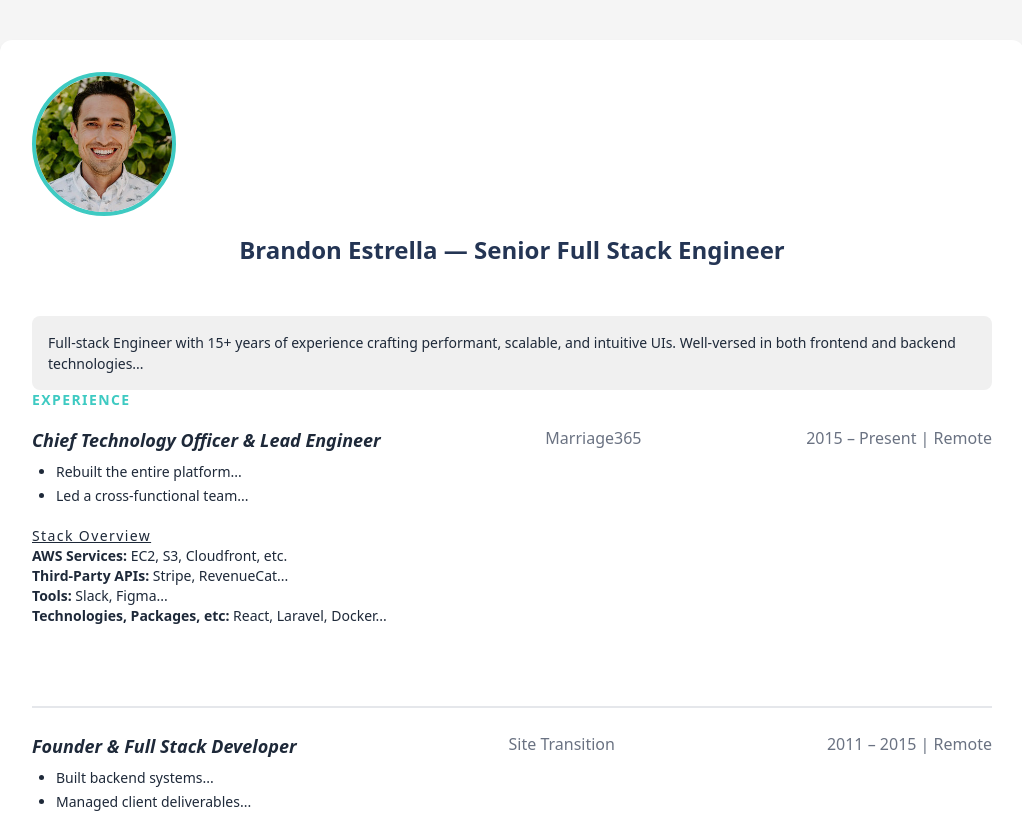
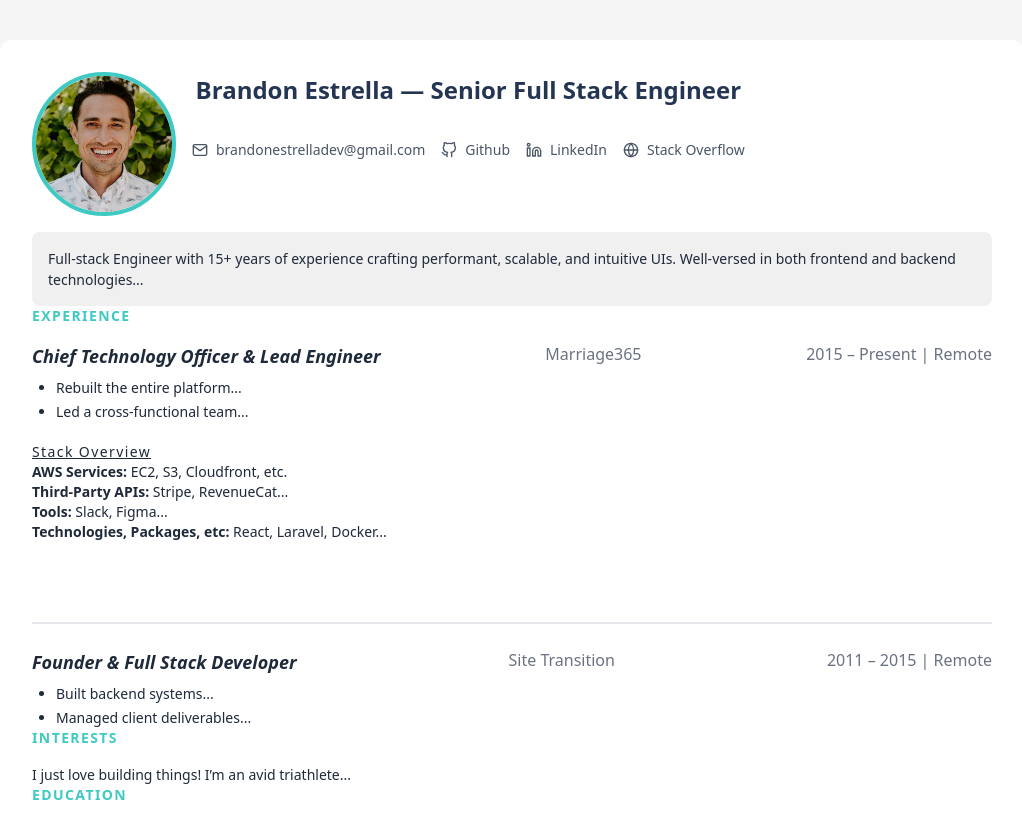
Before and after one commit to onamfc/resume-builder, a React (Vite) app: page / in a window 1280 px wide. Shown: the top 813 px of the page, without its empty margins (128-1150 px from the left). Built offline with nearby package versions, Linux system fonts and the light colour scheme.

Commit message:
re-align contact block

```diff
--- a/src/ResumeRenderer.tsx
+++ b/src/ResumeRenderer.tsx
@@ -29,8 +29,12 @@ const componentMap: Record<string, React.FC<any>> = {
             </div>
         );
     },
-    StyleBlock: ({styles, children}: { styles?: React.CSSProperties; children: any[] }) => (
-        <div style={styles} className="mb-4">
+    StyleBlock: ({styles, children, direction}: {
+        styles?: React.CSSProperties;
+        children: any[];
+        direction?: string
+    }) => (
+        <div style={styles} className={`mb-4 ${direction === 'row' ? 'flex flex-row gap-4' : ''}`}>
             {children.map((child, i) => {
                 const Component = componentMap[child.component];
                 return Component ? <Component key={i} {...child} /> : null;
@@ -69,31 +73,29 @@ const componentMap: Record<string, React.FC<any>> = {
 function renderNode(key: string | { key: string; children: any[]; direction: string }, data: any): React.ReactNode {
     if (typeof key === 'string') {
         const entry = data[key];
-        const Component = componentMap[entry.component];
-        if (!Component) return null;
+        if (!entry) return null;
 
         if (entry.component === 'StyleBlock') {
             return (
-                <Component key={key} styles={entry.styles}>
-                    {entry.children.map((child: any, index: number) => {
-                        const ChildComponent = componentMap[child.component];
-                        return ChildComponent ? <ChildComponent key={index} {...child} /> : null;
-                    })}
-                </Component>
+                entry.children.map((child: any, i: number) => {
+                    const Component = componentMap[child.component];
+                    return Component ? <Component key={i} {...child} /> : null;
+                })
             );
         }
 
-        return <Component key={key} {...entry} />;
+        const Component = componentMap[entry.component];
+        return Component ? <Component key={key} {...entry} /> : null;
     }
 
     if (typeof key === 'object') {
         return (
-            <div key={key.key} className={key.direction === 'column' ? 'flex flex-col gap-4' : 'flex flex-row gap-4'}>
-                {key.children.map((childKey) => renderNode(childKey, data))}
+            <div key={key.key}
+                 className={`flex ${key.direction === 'column' ? 'flex-col' : 'flex-row'} gap-4 flex-wrap`}>
+                {key.children.map((childKey, i) => renderNode(childKey, data))}
             </div>
         );
     }
-
     return null;
 }
 
@@ -101,7 +103,7 @@ const ResumeRenderer: React.FC = () => {
     return (
         <div className="bg-[#f5f5f5] min-h-screen py-10 px-4 font-body text-gray-800">
             <div className="max-w-5xl mx-auto bg-white shadow-md rounded-xl overflow-hidden p-8">
-                {resumeData.layout.children.map((node) => renderNode(node, resumeData))}
+                {resumeData.layout.children.map((node, i) => renderNode(node, resumeData))}
             </div>
         </div>
     );
--- a/src/resumeData.ts
+++ b/src/resumeData.ts
@@ -2,9 +2,25 @@ const resumeData = {
     layout: {
         direction: 'column',
         children: [
-            'headshot',
-            'nameAndTitle',
-            'contactList',
+            {
+                key: 'header',
+                direction: 'row',
+                children: [
+                    'headshot',
+                    {
+                        key: 'nameAndContact',
+                        direction: 'column',
+                        children: [
+                            'nameAndTitle',
+                            {
+                                key: 'contactList',
+                                direction: 'row',
+                                children: ['contactList']
+                            }
+                        ]
+                    }
+                ]
+            },
             'summary',
             'experienceTitle',
             {
@@ -22,7 +38,6 @@ const resumeData = {
             }
         ]
     },
-
     headshot: {
         component: 'ImageBlock',
         imageUrl: '/headshot.jpg',
@@ -35,7 +50,6 @@ const resumeData = {
             marginBottom: '1rem'
         }
     },
-
     nameAndTitle: {
         component: 'TextBlock',
         text: 'Brandon Estrella — Senior Full Stack Engineer',
@@ -47,17 +61,16 @@ const resumeData = {
             marginBottom: '1rem'
         }
     },
-
     contactList: {
         component: 'StyleBlock',
-        styles: { paddingTop: 8, paddingBottom: 8 },
+        styles: {paddingTop: 8, paddingBottom: 8},
         children: [
             {
                 component: 'ContactBlock',
                 contact: {
                     type: 'email',
                     value: 'brandonestrelladev@gmail.com',
-                    icon: { component: 'Mail', size: 16 }
+                    icon: {component: 'Mail', size: 16}
                 }
             },
             {
@@ -65,7 +78,7 @@ const resumeData = {
                 contact: {
                     type: 'github',
                     value: 'Github',
-                    icon: { component: 'GitHub', size: 16 }
+                    icon: {component: 'GitHub', size: 16}
                 }
             },
             {
@@ -73,7 +86,7 @@ const resumeData = {
                 contact: {
                     type: 'linkedin',
                     value: 'LinkedIn',
-                    icon: { component: 'Linkedin', size: 16 }
+                    icon: {component: 'Linkedin', size: 16}
                 }
             },
             {
@@ -81,12 +94,11 @@ const resumeData = {
                 contact: {
                     type: 'stackoverflow',
                     value: 'Stack Overflow',
-                    icon: { component: 'Globe', size: 16 }
+                    icon: {component: 'Globe', size: 16}
                 }
             }
         ]
     },
-
     summary: {
         component: 'TextBlock',
         text: `Full-stack Engineer with 15+ years of experience crafting performant, scalable, and intuitive UIs. Well-versed in both frontend and backend technologies...`,
@@ -97,12 +109,10 @@ const resumeData = {
             fontSize: 14
         }
     },
-
     experienceTitle: {
         component: 'SectionTitle',
         title: 'EXPERIENCE'
     },
-
     job1: {
         component: 'JobBlock',
         job: {
@@ -121,7 +131,6 @@ const resumeData = {
         },
         isFirst: true
     },
-
     job2: {
         component: 'JobBlock',
         job: {
@@ -133,23 +142,19 @@ const resumeData = {
             jobDuties: ['Built backend systems...', 'Managed client deliverables...']
         }
     },
-
     interestsTitle: {
         component: 'SectionTitle',
         title: 'INTERESTS'
     },
-
     interests: {
         component: 'TextBlock',
         text: `I just love building things! I’m an avid triathlete...`,
-        style: { fontSize: 14 }
+        style: {fontSize: 14}
     },
-
     educationTitle: {
         component: 'SectionTitle',
         title: 'EDUCATION'
     },
-
     edu1: {
         component: 'EducationBlock',
         education: {
@@ -158,7 +163,6 @@ const resumeData = {
             years: '2010–2011'
         }
     },
-
     edu2: {
         component: 'EducationBlock',
         education: {
```
